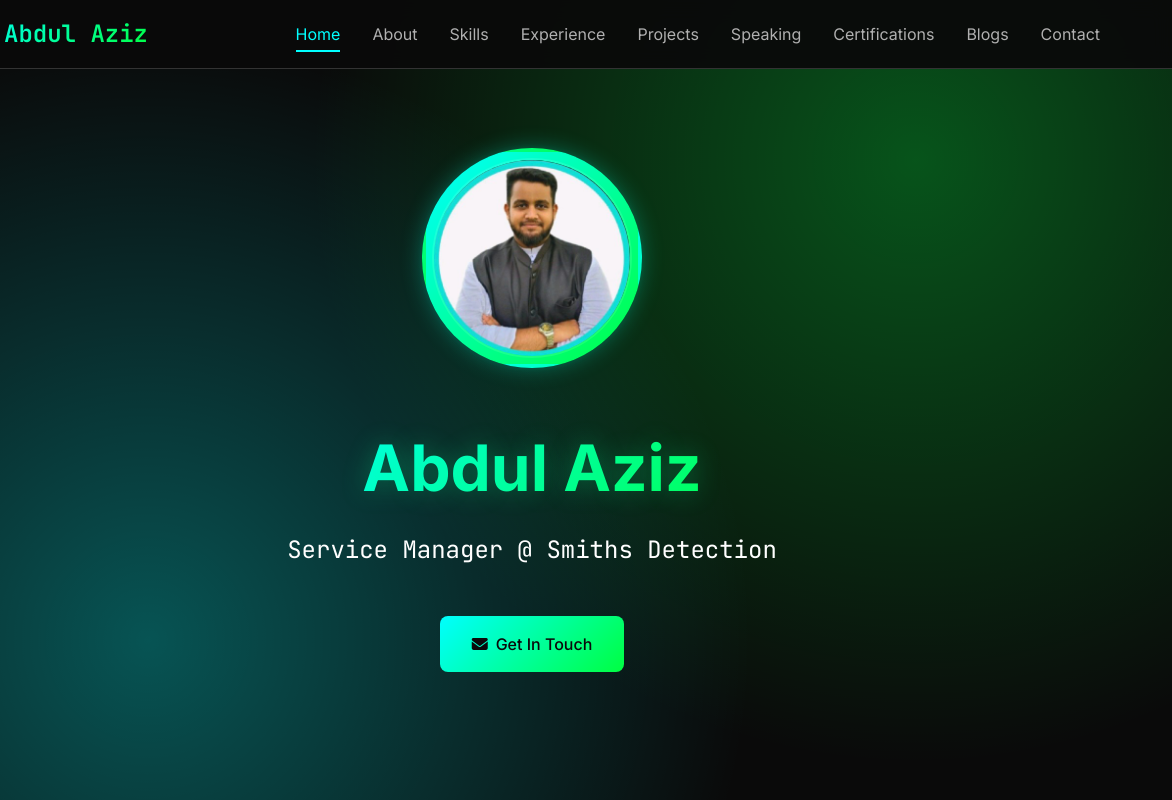
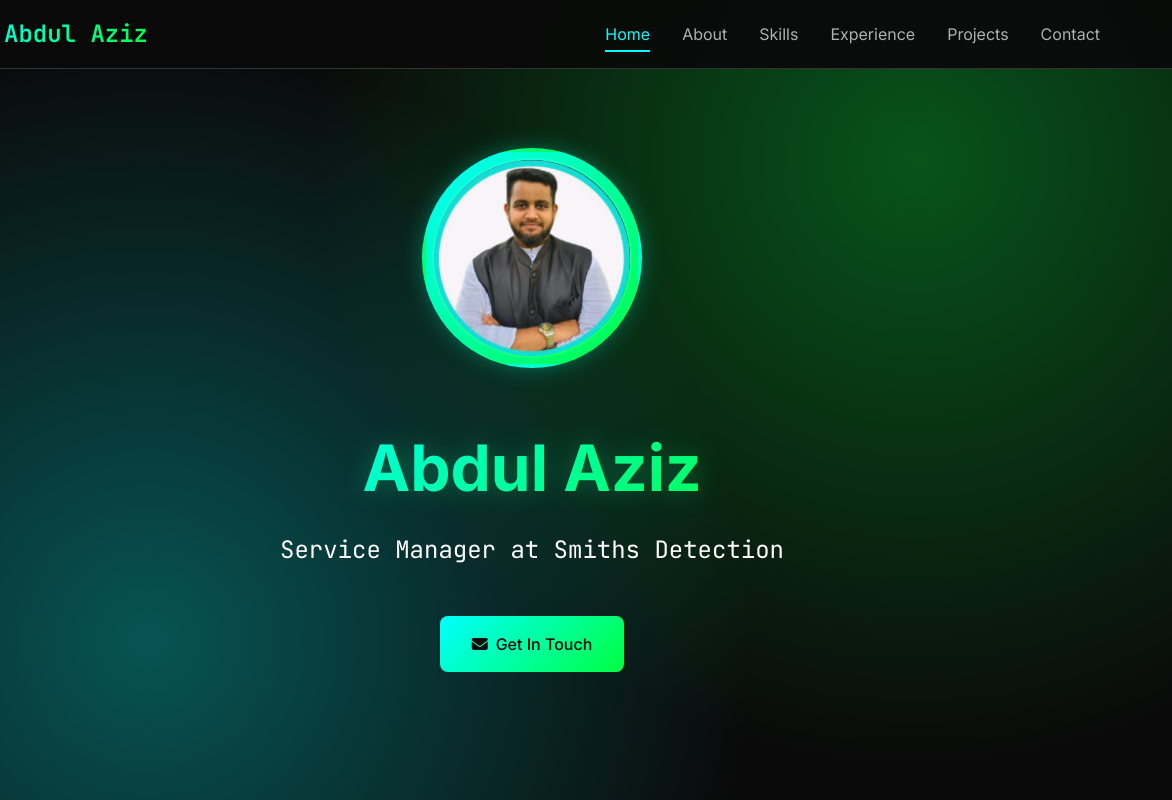
Before and after one commit to azizsmiths/azizsmiths.github.com, a plain HTML site: page index.html in a window 1280 px wide. Shown: the top 800 px of the page, 108-1280 px from the left. Drawn offline with nearby package versions, Linux system fonts and the light colour scheme.

Commit message:
Update index.html

```diff
--- a/index.html
+++ b/index.html
@@ -1478,9 +1478,6 @@
                 <li><a href="#skills" class="nav-link">Skills</a></li>
                 <li><a href="#experience" class="nav-link">Experience</a></li>
                 <li><a href="#projects" class="nav-link">Projects</a></li>
-                <li><a href="#speaking" class="nav-link">Speaking</a></li>
-                <li><a href="#certifications" class="nav-link">Certifications</a></li>
-                <li><a href="#blogs" class="nav-link">Blogs</a></li>
                 <li><a href="#contact" class="nav-link">Contact</a></li>
             </ul>
             <button class="mobile-menu-btn" id="mobileMenuBtn">
@@ -1500,7 +1497,7 @@
             </div>
 
             <h1 class="hero-title">Abdul Aziz</h1>
-            <p class="hero-subtitle code-font">Service Manager @ Smiths Detection</p>
+            <p class="hero-subtitle code-font">Service Manager at Smiths Detection</p>
             <p class="hero-description">
 
             </p>
@@ -1531,10 +1528,6 @@
                     I specialize in overseeing installation, maintenance, and optimization of cutting-edge aviation security technologies,
                     ensuring operational efficiency, passenger safety, and regulatory compliance across all airport security processes.
                     Leveraging expertise in AI-driven CT screening and integrated security systems, I continuously strive to enhance airport security workflows.
-                </p>
-                <p>
-                    Beyond technical operations, I am passionate about mentoring teams, developing talent within the organization,
-                    and contributing to Smiths Detection’s vision of maintaining world-class aviation security standards.
                 </p>
             </div>
             <div class="about-stats fade-in">
```
